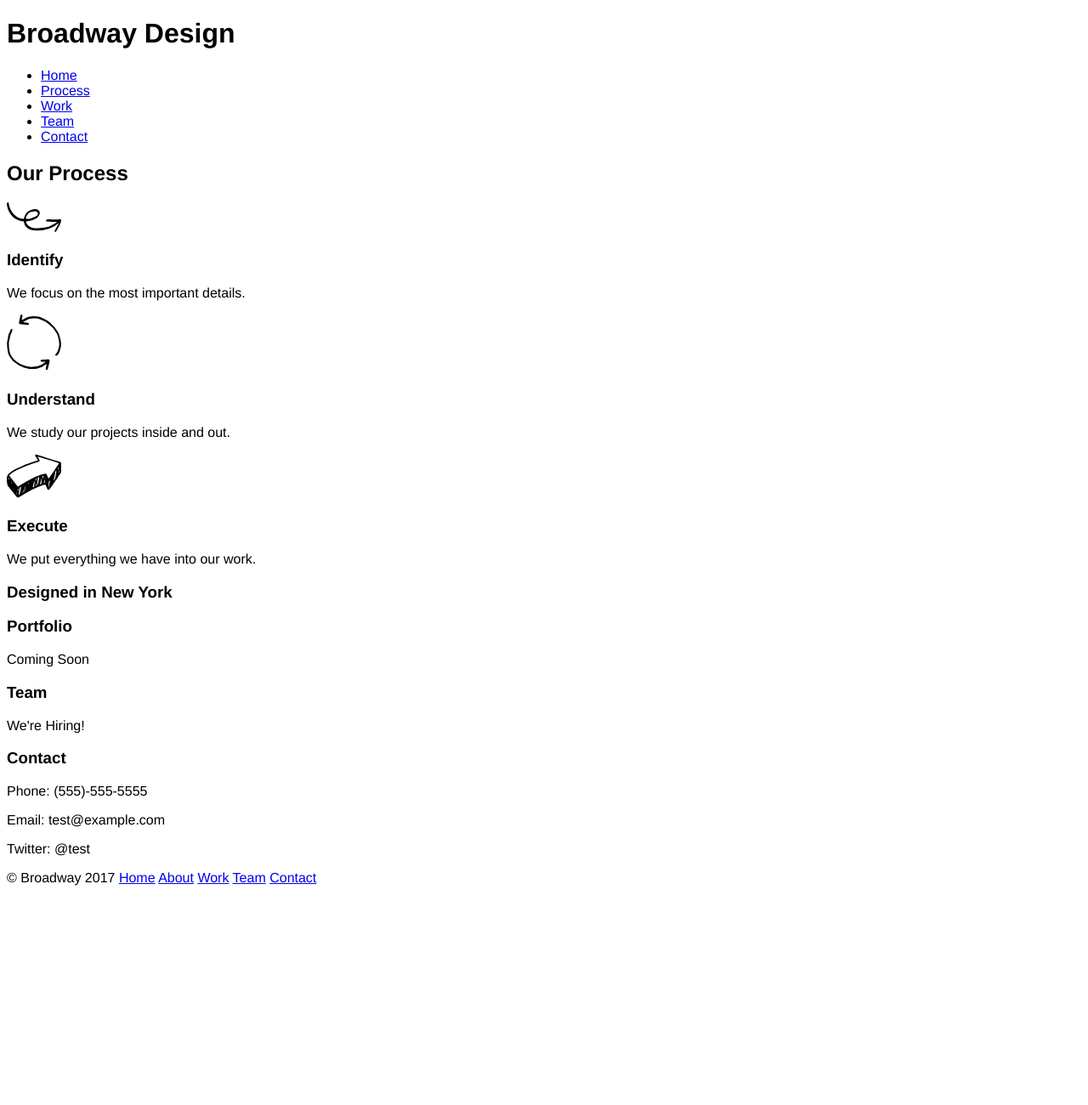
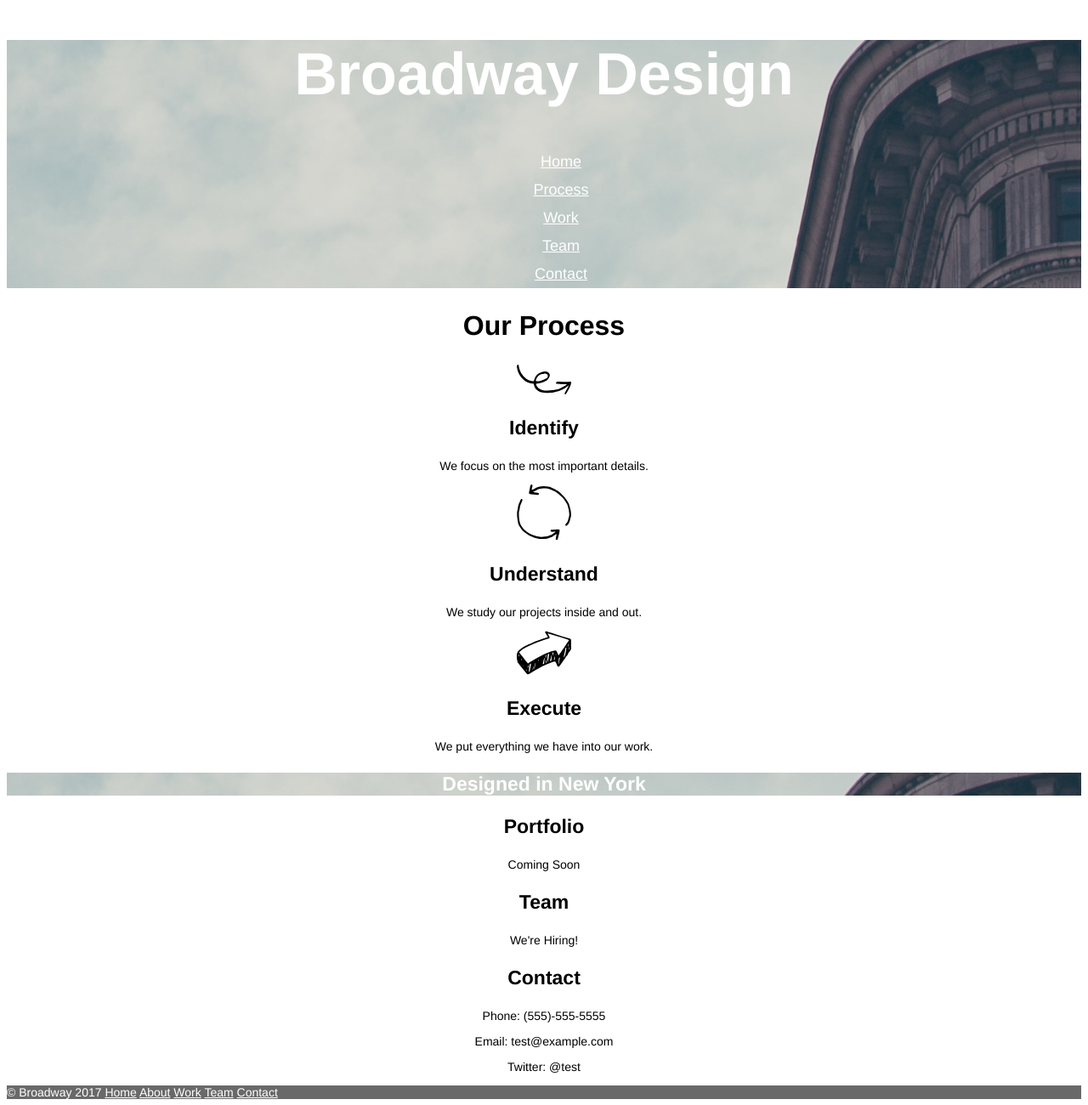
Before and after one commit to jen4lou/broadway, a plain HTML site: page index.html in a window 1280 px wide. Shown: the whole page at 85% size. Before the commit the page ends 1058 px from the top, so only its background shows below. Drawn offline with Linux system fonts and the light colour scheme; files whose address does not match are found by name.

Commit message:
completed css, minor html changes

```diff
--- a/index.html
+++ b/index.html
@@ -6,8 +6,8 @@
   </head>
 
 
-  <header class="header">
-    <h1 id="top">Broadway Design</h1>
+  <header>
+    <h1 id="title">Broadway Design</h1>
     <nav class="navigation">
       <ul>
         <li><a href="#">Home</a></li>
@@ -59,7 +59,7 @@
     </section>
 
     <footer>
-      <p>© Broadway 2017 <a href="#top">Home</a> <a href="#process">About</a>
+      <p>© Broadway 2017 <a href="#title">Home</a> <a href="#process">About</a>
         <a href="#portfolio">Work</a> <a href="#team">Team</a> <a href="#contact">Contact</a>
   </body>
 </html>
--- a/resources/css/stylesheet.css
+++ b/resources/css/stylesheet.css
@@ -1,4 +1,51 @@
 
 body {
   font-family: Helvetica;
+  text-align: center;
 }
+
+header {
+  background-image: url("/Users/jenalouis/git-practice/broadway/resources/images/the-flatiron-building.png")
+}
+
+#title {
+  font-size: 70px;
+  color: #fff;
+  font-weight: bold;
+}
+
+.navigation li {
+  list-style: none;
+  font-size: 18px;
+  padding: 6px 0;
+}
+
+a {
+  color: #fff;
+}
+
+h2 {
+  font-size: 32px;
+  font-weight: bold;
+}
+
+h3 {
+  font-size: 23px;
+  font-weight: bold;
+}
+
+p {
+  font-size: 14px;
+}
+
+.design {
+  color: #fff;
+  background-image: url("/Users/jenalouis/git-practice/broadway/resources/images/the-flatiron-building.png")
+}
+
+footer {
+  background-color: dimgray;
+  color: #fff;
+  text-align: left;
+  font-size: 11px;
+}
```
